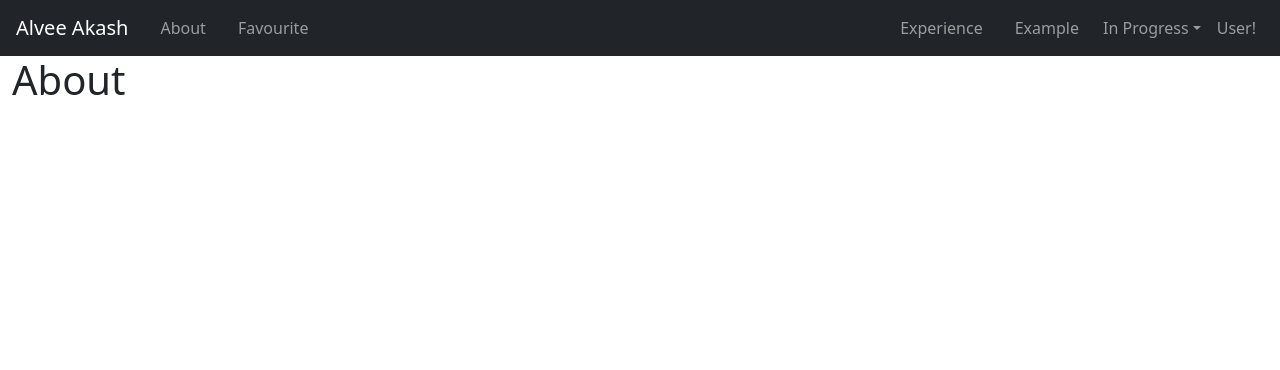
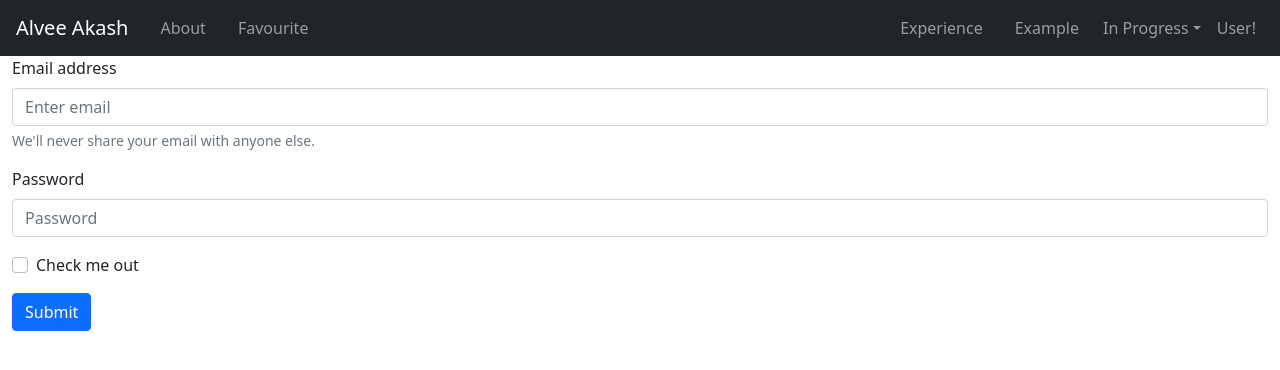
Before and after one commit to alvee07/code-sample, a React (Create React App) app: page / in a window 1280 px wide. Shown: the top 370 px of the page. Built offline with nearby package versions, Linux system fonts and the light colour scheme.

Commit message:
added signin and signup components.

```diff
--- a/src/App.js
+++ b/src/App.js
@@ -7,6 +7,7 @@ import About from "./components/About";
 import Favourite from "./components/Favourite";
 import Experience from "./components/Experience";
 import Example from "./components/Example";
+import Signup from "./components/Signup";
 
 process.title = "react_ui";
 function App() {
@@ -16,7 +17,7 @@ function App() {
         <Header />
         <Container fluid={true}>
           <Switch>
-            <Route exact path="/" component={About} />
+            <Route exact path="/" component={Signup} />
             <Route path="/about" component={About} />
             <Route path="/favourite" component={Favourite} />
             <Route path="/experience" component={Experience} />
--- /dev/null
+++ b/src/components/Signup.js
@@ -0,0 +1,55 @@
+import React, { Component } from "react";
+import { Form, Button } from "react-bootstrap";
+
+export class Signup extends Component {
+  constructor(props) {
+    super(props);
+
+    this.state = {};
+
+    this.submitHandler = this.submitHandler.bind(this);
+    this.emailChangeHandler = this.emailChangeHandler.bind(this);
+  }
+
+  submitHandler(event) {
+    event.preventDefault();
+    console.log("Submit but not reload");
+  }
+
+  emailChangeHandler(event) {
+    console.log(event.target.value);
+  }
+
+  render() {
+    return (
+      <div>
+        <Form onSubmit={this.submitHandler.bind(this)}>
+          <Form.Group controlId="formBasicEmail">
+            <Form.Label>Email address</Form.Label>
+            <Form.Control
+              type="email"
+              placeholder="Enter email"
+              onChange={this.emailChangeHandler.bind(this)}
+            />
+            <Form.Text className="text-muted">
+              We'll never share your email with anyone else.
+            </Form.Text>
+          </Form.Group>
+
+          <Form.Group controlId="formBasicPassword">
+            <Form.Label>Password</Form.Label>
+            <Form.Control type="password" placeholder="Password" />
+          </Form.Group>
+          <Form.Group controlId="formBasicCheckbox">
+            <Form.Check type="checkbox" label="Check me out" />
+          </Form.Group>
+          <Button variant="primary" type="submit">
+            Submit
+          </Button>
+        </Form>
+      </div>
+    );
+  }
+}
+
+export default Signup;
```
Also changed, not shown: src/components/Signin.js (added).
